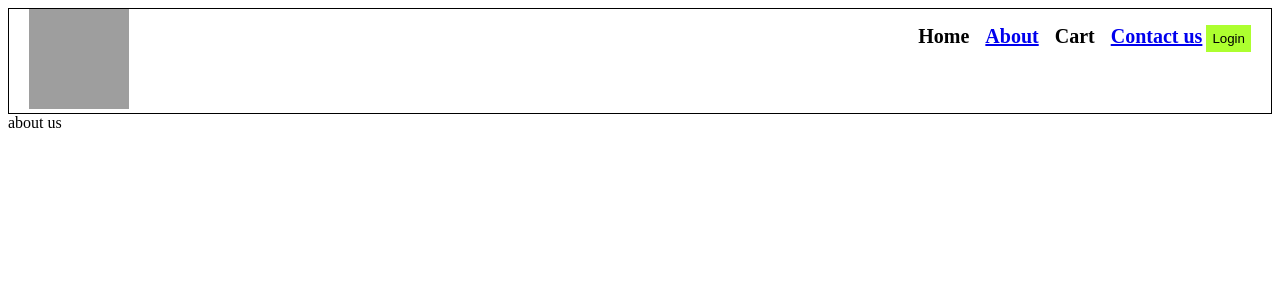
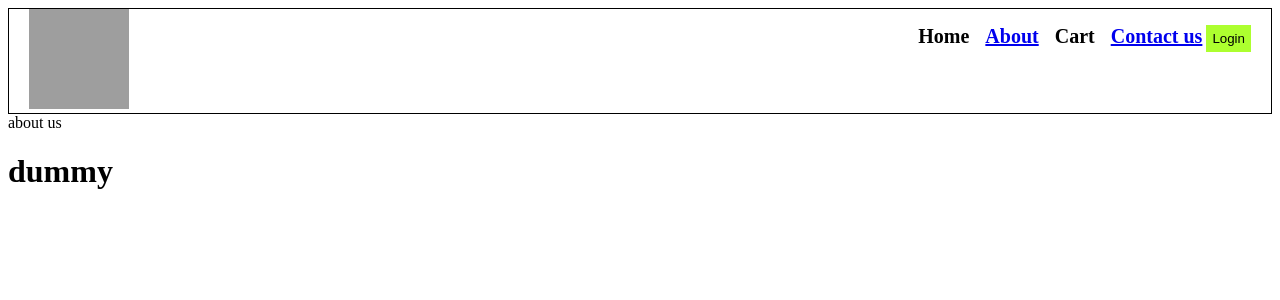
Before and after one commit to Shubham-kant/namaste-react, a React (Vite) app: page /about in a window 1280 px wide. Shown: the top 300 px of the page. Built offline with nearby package versions, Linux system fonts and the light colour scheme; no server answers; grey boxes are pictures that could not be loaded.

Commit message:
class based components

```diff
--- a/src/components/About.js
+++ b/src/components/About.js
@@ -1,7 +1,36 @@
-const About = () => {
-    return (
-        <div>about us</div>
-    );
-};
+import User from './User';
+import UserClass from './UserClass';
+import React from 'react';
+// const About = () => {
+//     return (
+//         <div>
+//             about us
+//             <User name={"shubham kant"}/>
+//             <UserClass name={"shubham"} />
+
+//             </div>
+//     );
+// };
+class About extends React.Component {
+    constructor(props) {
+        super(props);
+        console.log('parent const.');
+    }
+    //will use it to fetch data via API, it is called after component is loaded i.e. after the render method.
+    componentDidMount() {
+        console.log('parent compoentDidmount');
+    }
+    render() {
+        console.log('preant render');
+        return (
+            <div>
+                about us
+                <User name={"shubham 1"}/>
+                <UserClass name={"shubham 2"} />
+                {/* <UserClass name={"megha 1"} /> */}
+                </div>
+        );
+    }
+}
 
 export default About;
--- /dev/null
+++ b/src/components/User.js
@@ -0,0 +1,20 @@
+import { useState } from "react";
+
+const User = ({name}) => {
+    const [pref, setPref] = useState(1);
+    const [pref2, setPref2] = useState(2);
+    return(
+        <div>
+            {/* <h2>
+                Hello {name}
+            </h2>
+            <h3>
+                I am Software engineer whi loves sports.
+            </h3>
+            <p>{pref}st preference is Badminton</p>
+            <p>{pref2}nd preference is Skating</p> */}
+        </div>
+    )
+}
+
+export default User;
--- /dev/null
+++ b/src/components/UserClass.js
@@ -0,0 +1,63 @@
+import React from 'react';
+
+class UserClass extends React.Component {
+    constructor(props) {
+        super(props);
+        console.log(props);
+        this.state = {
+            pref : 1,
+            pref2 : 2,
+            count:1,
+            userInfo: {
+                name: 'dummy',
+                avatar:'dummy'
+            }
+        }
+        console.log(this.props.name,'child constrcutor');
+    }
+    //will use it to fetch data via API, it is called after component is loaded i.e. after the render method.
+    async componentDidMount() {
+        console.log(this.props.name,'componentDidMount child');
+        const data = await fetch('https://api.github.com/users/Shubham-kant');
+        const json = await data.json();
+        this.setState({
+            userInfo: json
+        })
+        console.log(json);
+    }
+    //get called after update cycle
+    componentDidUpdate(){
+        console.log('component did update');
+    }
+
+    componentWillUnmount() {
+
+    }
+    render() {
+        let {name, avatar_url } = this.state.userInfo;
+        //console.log(this.props.name,'render child');
+        //const {name} = this.props;
+        // const {pref, pref2} = this.state;
+        return(
+        <div>
+            {/* <h2>{name}</h2>
+            <h3>
+                I love sports</h3>
+                <p>{pref}st preference is Badminton</p>
+                <p>{pref2}nd preference is Skating</p>
+                <p>{this.state.count}</p>
+                <button onClick={()=>{
+                    this.setState({
+                        count:this.state.count + 1
+                    })
+                }}>
+                    increment
+                </button> */}
+                <h1>{name}</h1>
+                <img src={avatar_url}/>
+            </div>
+
+        )
+    }
+}
+export default UserClass;
```
